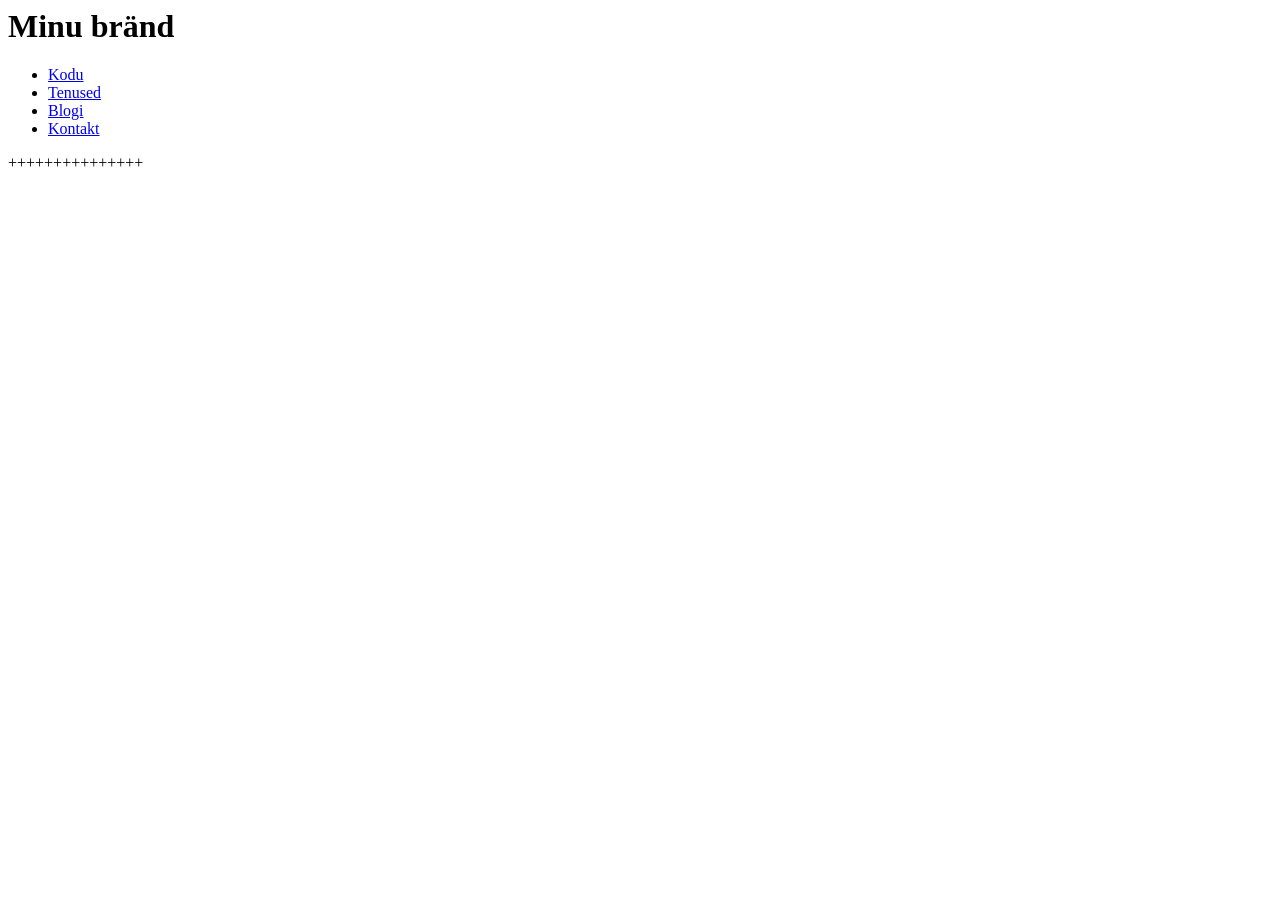
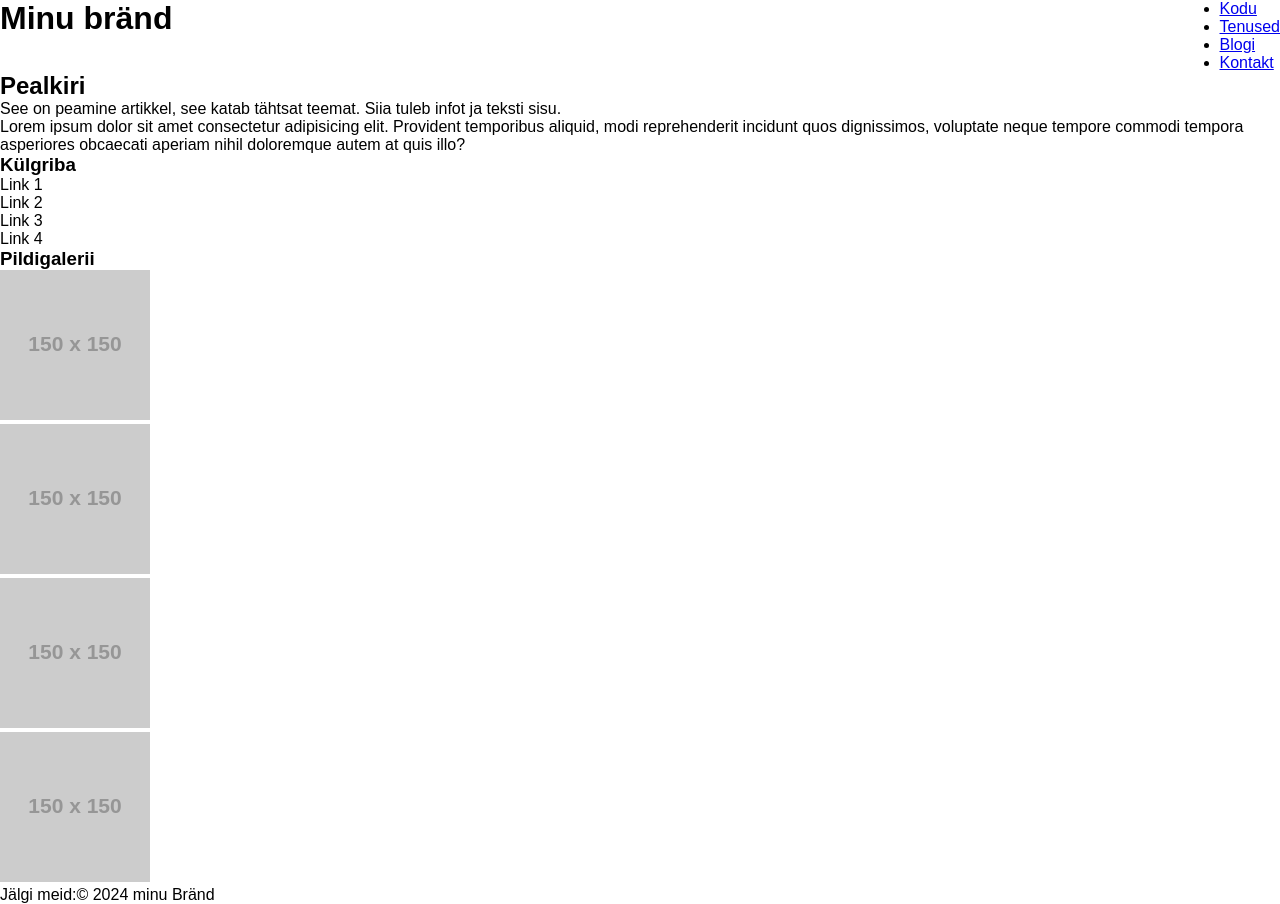
Before and after one commit to kaisaraava/Displaylayout, a plain HTML site: page index.html in a window 1280 px wide. Before the commit the page ends 800 px from the top, so only its background shows below. Drawn offline with Linux system fonts and the light colour scheme; placeholder pictures from the web are drawn by us.

Commit message:
makingawebsite

```diff
--- a/index.html
+++ b/index.html
@@ -1,9 +1,10 @@
+<!DOCTYPE html>
 <html lang="et">
 <head>
-    <meta charset="UTF-8">
-    <meta name="viewport" content="width=device-width, initial-scale=1.0">
+    <meta charset="UTF-8" />
+    <meta name="viewport" content="width=device-width, initial-scale=1.0" />
     <title>Keeris paigutus</title>
-    <link rel="stylesheet" href="style.css">
+    <link rel="stylesheet" href="style.css" />
 </head>
 <body>
     <header>
@@ -18,6 +19,56 @@
             <li><a href="#">Kontakt</a></li>
             </ul>
     </nav>
+</header>
+
+<main>
+    <article>
+        <h2>Pealkiri</h2>
+        <p>
+            See on peamine artikkel, see katab tähtsat teemat. Siia tuleb infot ja teksti sisu.
+        </p>
+        <p>
+            Lorem ipsum dolor sit amet consectetur adipisicing elit. Provident temporibus aliquid, modi reprehenderit incidunt quos dignissimos, voluptate neque tempore commodi tempora asperiores obcaecati aperiam nihil doloremque autem at quis illo?
+        </p>
+    </article>
+
+    <aside>
+        <h3>Külgriba</h3>
+        <ul>
+            <li>Link 1</li>
+            <li>Link 2</li>
+            <li>Link 3</li>
+            <li>Link 4</li>
+        </ul>
+    </aside>
+
+    <section class="gallery">
+        <h3>Pildigalerii</h3>
+        <div class="gallery-grid">
+            <img src="https://via.placeholder.com/150" alt="Pilt 1">
+            </div>
+            <div class="gallery-item">
+            <img src="https://via.placeholder.com/150" alt="Pilt 2">
+            </div>
+            <div class="gallery-item">
+            <img src="https://via.placeholder.com/150" alt="Pilt 3">
+            </div>
+            <div class="gallery-grid">
+            <img src="https://via.placeholder.com/150" alt="Pilt 4">
+        </div>
+        </div>
+    </section>
+</main>
+
+<footer>
+    <div class="social">
+        <p>Jälgi meid:</p>
+        <a href="#"
+        ></a>
+    </div>
+    <div class="copy">
+        <p>&copy; 2024 minu Bränd</p>
+    </div>
+</footer>
 </body>
-</header>
-    </html>+++++++++++++++
+    </html>
--- a/style.css
+++ b/style.css
@@ -0,0 +1,30 @@
+* {
+    margin: 0;
+    padding: 0;
+    box-sizing: border-box;
+}
+
+header {
+    display:block;
+    display: flex;
+    justify-content: space-between;
+}
+body {
+    font-family: Arial, sans-serif;
+}
+
+section {
+    grid-template-columns: repeat(auto-fill, minmax(150px, 1fr));
+}
+
+#article {
+ grid-template-columns: 3fr 1fr;
+}
+
+#aside {
+    grid-template-columns: 3fr 1fr;
+}
+
+footer {
+    display: flex;
+}
```
